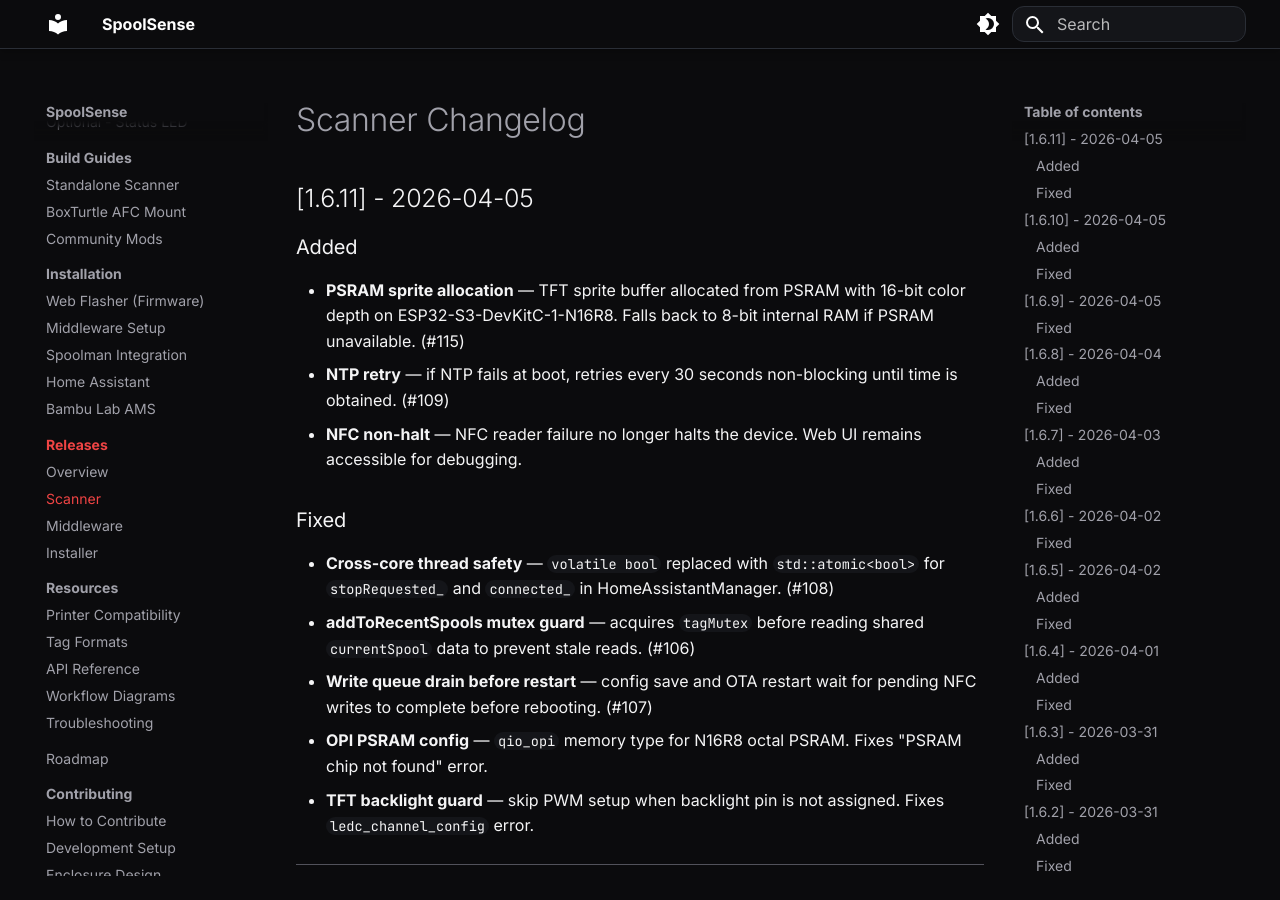
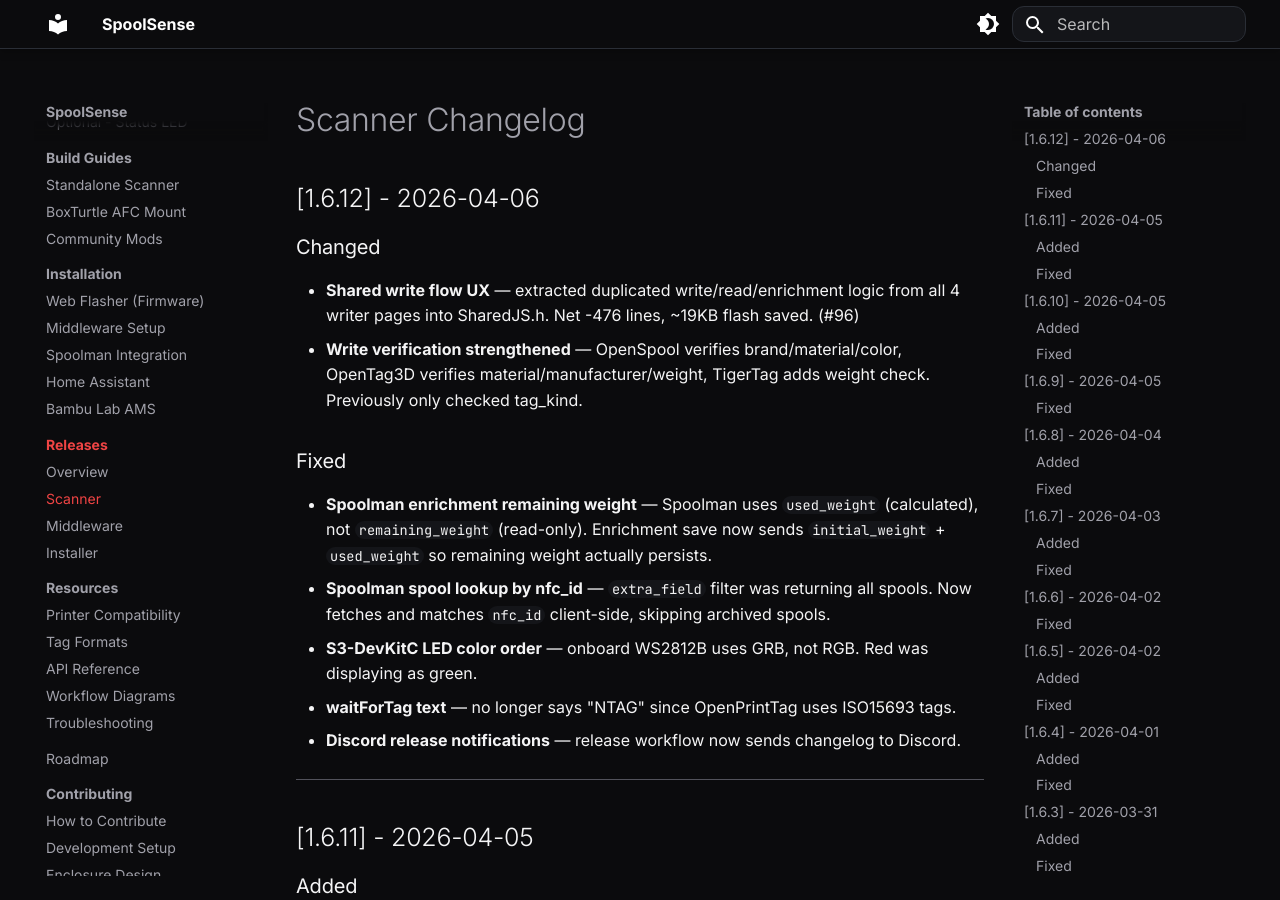
Before and after one commit to SpoolSense/spoolsense.org, an MkDocs documentation site: the page built from docs/releases/scanner.md, in a window 1280 px wide and 900 px high. Built offline with MkDocs 1.6.1 and Material for MkDocs 9.7.7, drawn with Linux system fonts in a browser that asks for light colours.

Commit message:
docs: sync scanner changelog + firmware from v1.6.12

```diff
--- a/docs/releases/scanner.md
+++ b/docs/releases/scanner.md
@@ -1,4 +1,21 @@
 # Scanner Changelog
+
+## [1.6.12] - 2026-04-06
+
+### Changed
+
+- **Shared write flow UX** — extracted duplicated write/read/enrichment logic from all 4 writer pages into SharedJS.h. Net -476 lines, ~19KB flash saved. (#96)
+- **Write verification strengthened** — OpenSpool verifies brand/material/color, OpenTag3D verifies material/manufacturer/weight, TigerTag adds weight check. Previously only checked tag_kind.
+
+### Fixed
+
+- **Spoolman enrichment remaining weight** — Spoolman uses `used_weight` (calculated), not `remaining_weight` (read-only). Enrichment save now sends `initial_weight` + `used_weight` so remaining weight actually persists.
+- **Spoolman spool lookup by nfc_id** — `extra_field` filter was returning all spools. Now fetches and matches `nfc_id` client-side, skipping archived spools.
+- **S3-DevKitC LED color order** — onboard WS2812B uses GRB, not RGB. Red was displaying as green.
+- **waitForTag text** — no longer says "NTAG" since OpenPrintTag uses ISO15693 tags.
+- **Discord release notifications** — release workflow now sends changelog to Discord.
+
+---
 
 ## [1.6.11] - 2026-04-05
 
```
Also changed, not shown: docs/installation/manifest.json, 3 other files.
